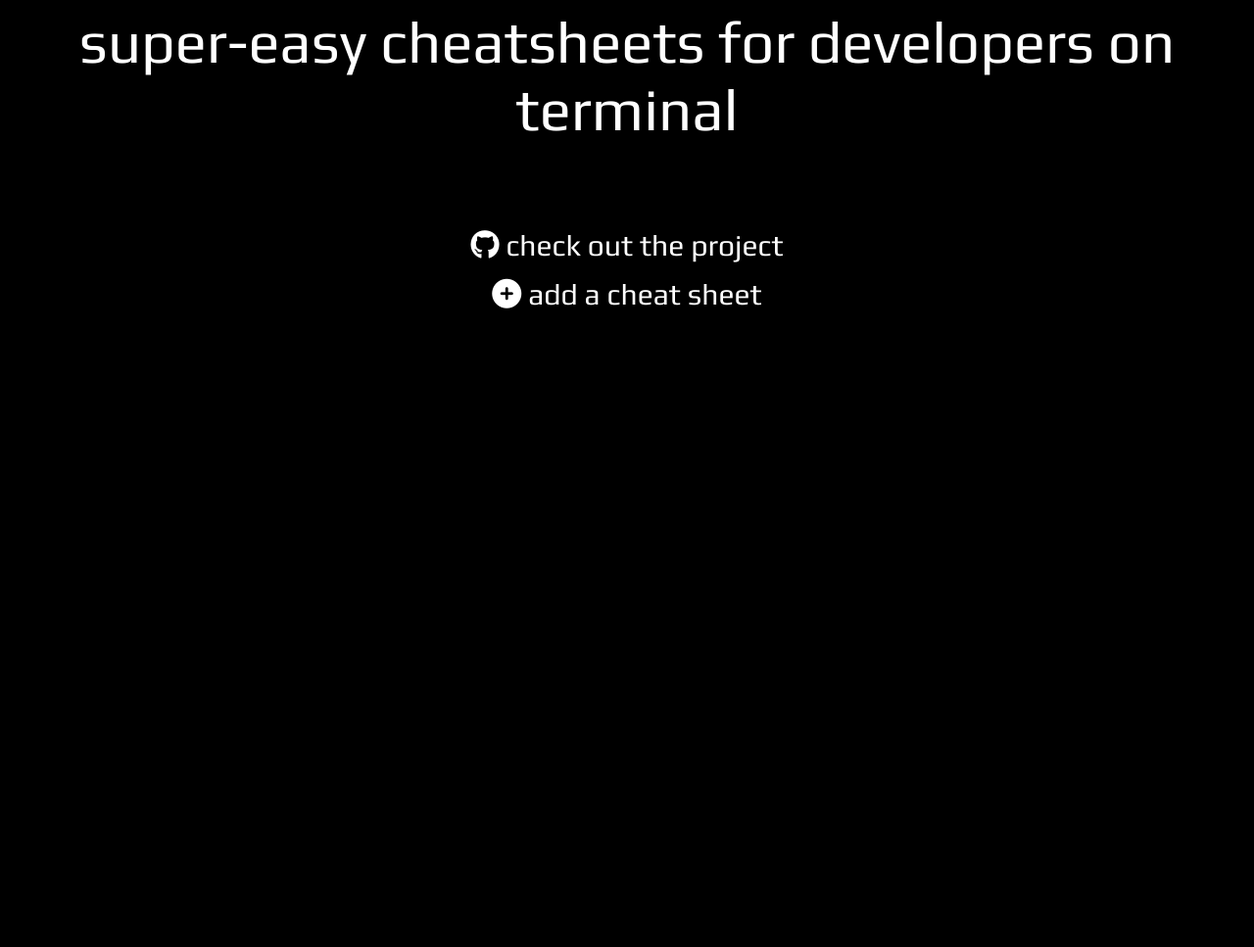
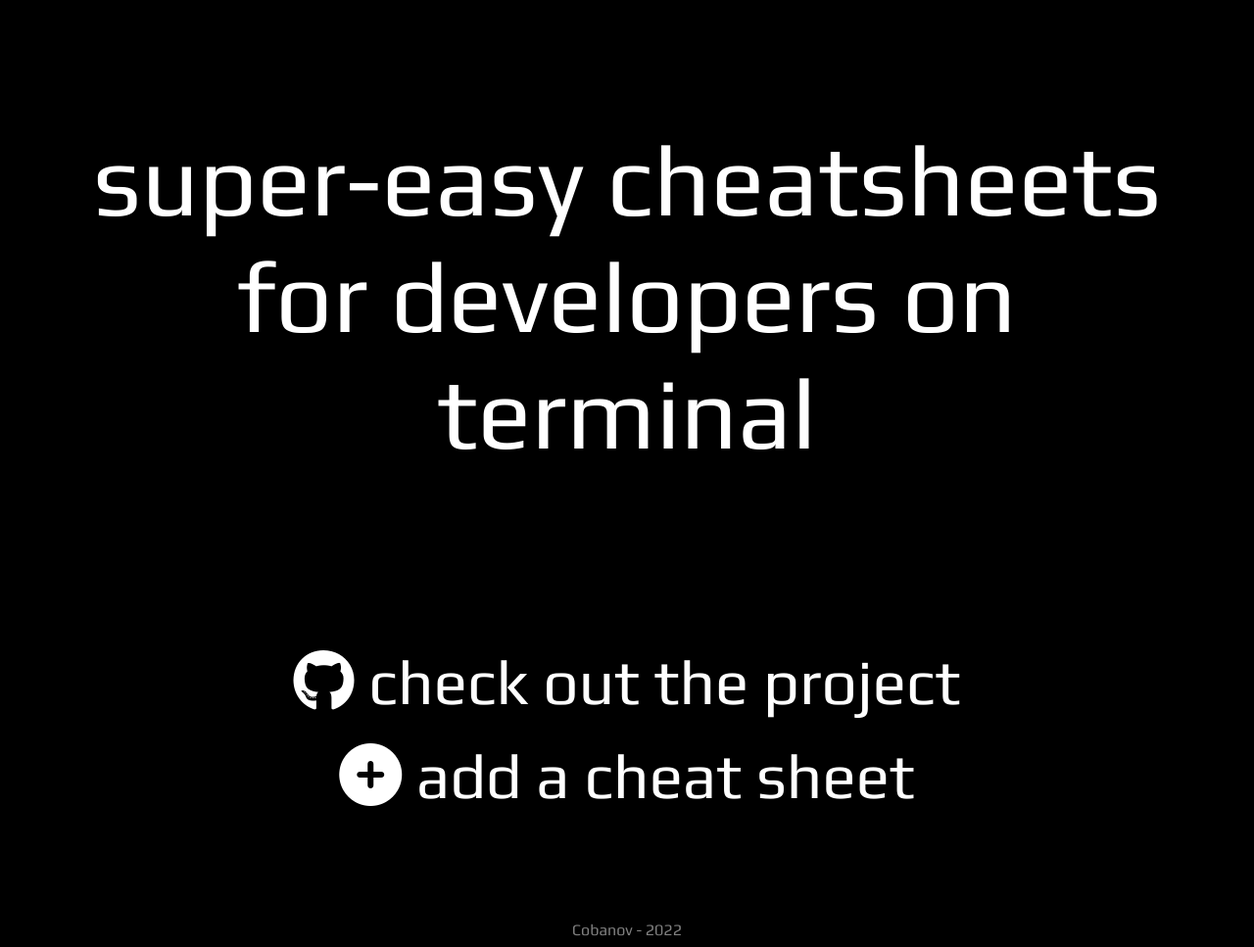
Before and after one commit to cobanov/frgt, a Flask app: page / in a window 1280 px wide. Shown: the part 373-1340 px from the top of the page at 98% size. Before the commit the page ends 688 px from the top, so only its background shows below. Run offline with Flask 2, Linux system fonts and the light colour scheme.

Commit message:
home page update

```diff
--- a/static/css/style.css
+++ b/static/css/style.css
@@ -8,14 +8,21 @@ body {
   text-decoration: none;
 }
 
+.footer {
+  opacity: 0.5;
+  padding-top:100px;
+}
+
 .header {
-  font-size: 60px;
+  padding: 5vw;
+  font-size: 8vw;
+  color: white;
 }
 
 .menu {
-  line-height: 50px;
-  font-size: 30px;
-  padding: 20px;
+  font-size: 50px;
+  font-size: 5vw;
+  line-height: 1.5
 }
 
 img {
--- a/templates/index.html
+++ b/templates/index.html
@@ -32,5 +32,6 @@
         <i class="fa-solid fa-circle-plus"></i> add a cheat sheet <br />
       </a>
     </div>
+    <div class="footer">Cobanov - 2022</div>
   </body>
 </html>
```
